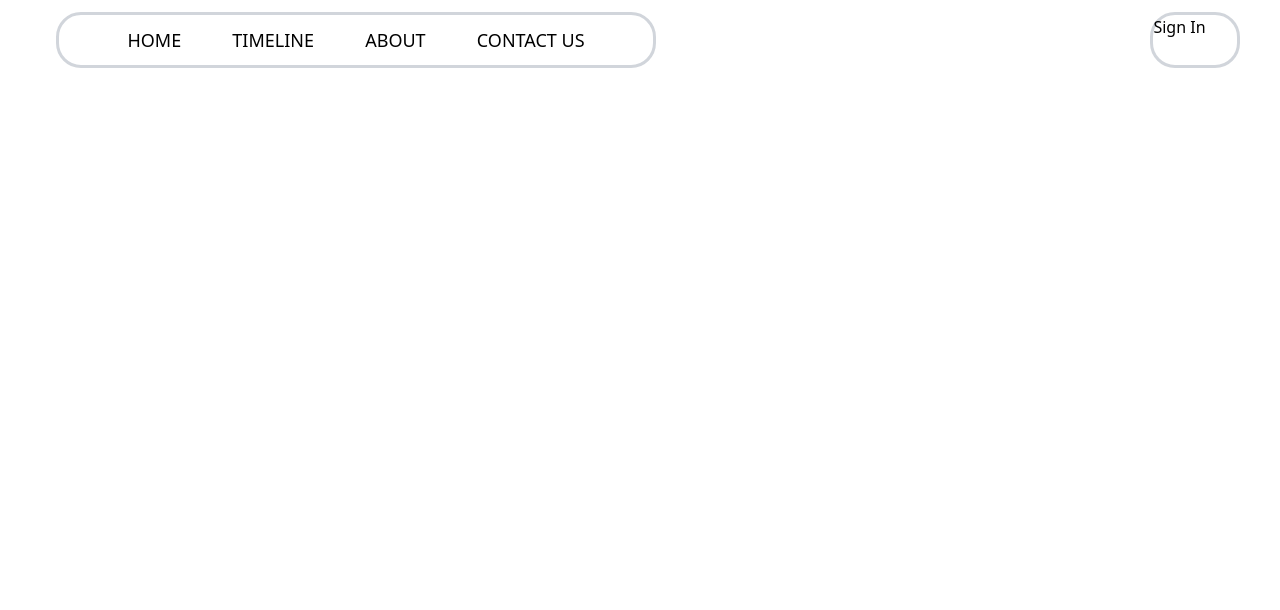
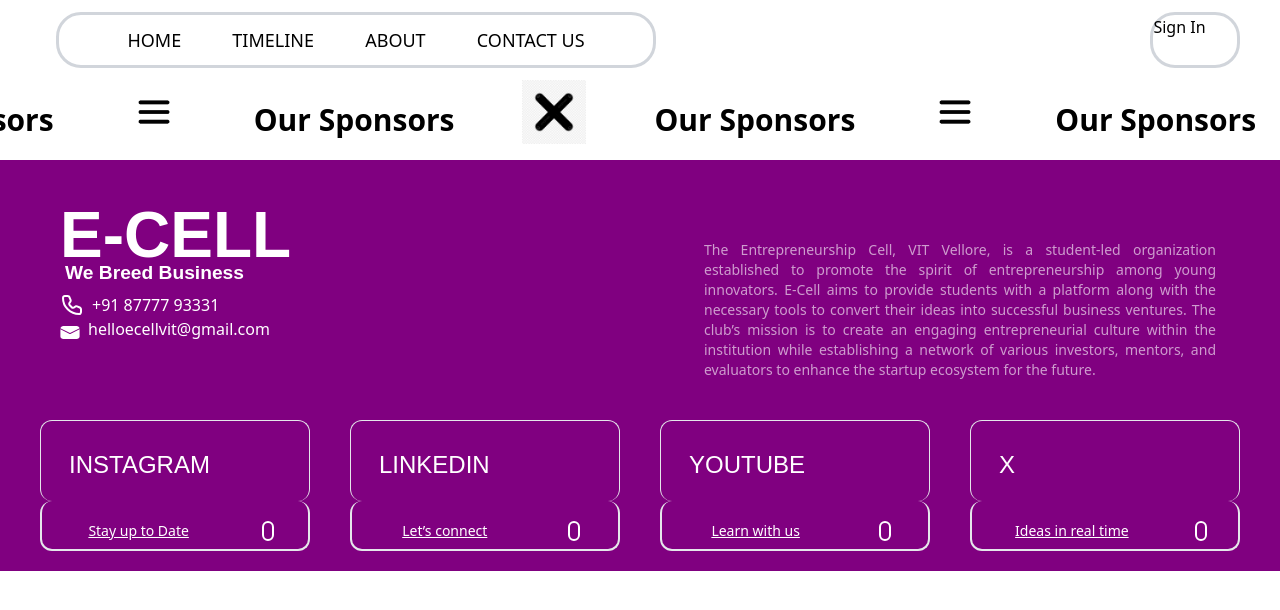
Before and after one commit to ecellvit/Esummit25, a Next.js app: page / in a window 1280 px wide. Shown: the top 610 px of the page. Built offline with nearby package versions, Linux system fonts and the light colour scheme; no server answers.

Commit message:
footer and marquee

```diff
--- a/app/page.tsx
+++ b/app/page.tsx
@@ -1,11 +1,17 @@
 // pages/index.tsx or any page
 import SessionWrapper from "@/components/SessionWrapper";
+import Footer from "@/components/footer";
+import Marq from "@/components/marquee";
 import NavBar from "@/components/navbar"
+import Marquee from "react-fast-marquee";
 
 export default function HomePage() {
   return (
     <div>
       <NavBar/>
+      <Marq/>
+      <Footer/>
+
     </div>
   );
 }
--- /dev/null
+++ b/assets/mailicon.tsx
@@ -0,0 +1,20 @@
+import React from 'react';
+
+const MailIcon: React.FC = () => {
+  return (
+    <svg
+      width="20"
+      height="13"
+      viewBox="0 0 20 13"
+      fill="none"
+      xmlns="http://www.w3.org/2000/svg"
+    >
+      <path
+        d="M19.5984 3.373V10.5C19.5984 11.163 19.2824 11.7989 18.7198 12.2678C18.1572 12.7366 17.3941 13 16.5984 13H3.39844C2.60279 13 1.83973 12.7366 1.27712 12.2678C0.714508 11.7989 0.398438 11.163 0.398438 10.5V3.373L9.69364 7.931C9.78598 7.97638 9.89123 8.00032 9.99844 8.00032C10.1056 8.00032 10.2109 7.97638 10.3032 7.931L19.5984 3.373ZM16.5984 3.09527e-08C17.3366 -9.6716e-05 18.0489 0.226607 18.5991 0.63674C19.1493 1.04687 19.4986 1.61164 19.5804 2.223L9.99844 6.92L0.416438 2.223C0.498227 1.61164 0.847626 1.04687 1.39779 0.63674C1.94796 0.226607 2.66026 -9.6716e-05 3.39844 3.09527e-08H16.5984Z"
+        fill="white"
+      />
+    </svg>
+  );
+};
+
+export default MailIcon;
--- /dev/null
+++ b/assets/phoneicon.tsx
@@ -0,0 +1,23 @@
+import React from 'react';
+
+const PhoneIcon: React.FC = () => {
+  return (
+    <svg
+      width="24"
+      height="24"
+      viewBox="0 0 24 24"
+      fill="none"
+      xmlns="http://www.w3.org/2000/svg"
+    >
+      <path
+        d="M9.502 4.257C9.35357 3.88606 9.09746 3.56808 8.76665 3.34404C8.43585 3.12 8.04553 3.00017 7.646 3H4.895C4.39241 3 3.91041 3.19965 3.55503 3.55503C3.19965 3.91041 3 4.39241 3 4.895C3 13.789 10.21 21 19.106 21C19.6084 20.9997 20.0902 20.8 20.4453 20.4446C20.8005 20.0893 21 19.6074 21 19.105V16.354C21 15.9543 20.8803 15.5638 20.6562 15.2328C20.4322 14.9018 20.1141 14.6455 19.743 14.497L17.107 13.443C16.7723 13.309 16.4075 13.2681 16.0514 13.3244C15.6953 13.3807 15.361 13.5323 15.084 13.763L14.404 14.331C14.0205 14.6509 13.5312 14.8158 13.0323 14.7933C12.5334 14.7707 12.061 14.5623 11.708 14.209L9.792 12.29C9.43914 11.9372 9.2309 11.4653 9.20814 10.9668C9.18538 10.4684 9.34976 9.97946 9.669 9.596L10.236 8.916C10.4672 8.63905 10.6193 8.3047 10.676 7.94838C10.7326 7.59206 10.6919 7.22704 10.558 6.892L9.502 4.257Z"
+        stroke="white"
+        strokeWidth="2"
+        strokeLinecap="round"
+        strokeLinejoin="round"
+      />
+    </svg>
+  );
+};
+
+export default PhoneIcon;
--- /dev/null
+++ b/components/footer.tsx
@@ -0,0 +1,81 @@
+'use client';
+import React from 'react';
+
+//import { faYoutube, faTwitter, faInstagram, faLinkedin } from '@fortawesome/free-brands-svg-icons';
+import PhoneIcon from '../assets/phoneicon';
+import MailIcon from '../assets/mailicon';
+
+const Footer: React.FC = () => {
+  return (
+    <footer className="bg-[purple] box-sizing" id="footer">
+      <div className="flex flex-col gap-10 sm:hidden md:flex pt-10">
+        <div className="flex flex-row text-white flex-grow flex-1">
+          <div className="flex flex-col pl-5 pr-5 w-[50vw]">
+            <h1
+              className="pl-10 text-[5vw] font-[700] after:content-['We_Breed_Business'] after:text-[1.5vw] after:font-Almaria after:text-[#FFFFFF] flex flex-col gap-0 after:static leading-[60%] after:pl-[0.4vw] mt-[2vh]"
+              style={{ fontFamily: "'Almarai', sans-serif" }}
+            >
+              E-CELL
+            </h1>
+            <div className="pl-10">
+              <div className="flex items-center gap-2">
+                <p>
+                  <PhoneIcon />
+                </p>
+                <a href="tel:+91 87777 93331">+91 87777 93331</a>
+              </div>
+              <div className="flex items-center gap-2">
+                <p className="pt-[0.8vh]">
+                  <MailIcon />
+                </p>
+                <a href="mailto:helloecellvit@gmail.com">helloecellvit@gmail.com</a>
+              </div>
+            </div>
+          </div>
+          <div className="flex flex-col flex-1 justify-center items-center pl-5 pr-5 w-[50vw]">
+            <p className="text-sm justify-center items-center flex w-[40vw] text-[rgba(255,255,255,0.61)] text-justify pt-10">
+              The Entrepreneurship Cell, VIT Vellore, is a student-led organization established to promote the spirit of
+              entrepreneurship among young innovators. E-Cell aims to provide students with a platform along with the
+              necessary tools to convert their ideas into successful business ventures. The club’s mission is to create
+              an engaging entrepreneurial culture within the institution while establishing a network of various
+              investors, mentors, and evaluators to enhance the startup ecosystem for the future.
+            </p>
+          </div>
+        </div>
+        <div className="h-[fit-content] flex justify-around items-center flex-wrap gap-10 mb-5 ml-10 mr-10">
+          {/** Social Media Sections */}
+          {[
+            { platform: 'INSTAGRAM', url: 'https://www.instagram.com/ecell_vit/', description: 'Stay up to Date' },
+            { platform: 'LINKEDIN', url: 'https://www.linkedin.com/company/ecellvitvellore', description: 'Let’s connect' },
+            { platform: 'YOUTUBE', url: 'https://www.youtube.com/@e-cellvit7216', description: 'Learn with us' },
+            { platform: 'X', url: 'https://twitter.com/ecell_vit', description: 'Ideas in real time' },
+          ].map(({ platform, url, description }) => (
+            <div key={platform} className="min-w-[18vw] h-[fit-content] flex flex-col flex-1">
+              <div
+                className="border rounded-xl border-b-0 pb-5 p-5"
+                style={{
+                  fontFamily: "'Freeman', sans-serif",
+                  background: 'white',
+                  WebkitBackgroundClip: 'text',
+                  WebkitTextFillColor: 'transparent',
+                }}
+              >
+                <h1 className="text-[#FFFFFF] text-2xl text-bold pl-2 items-center pt-2">{platform}</h1>
+              </div>
+              <div className="flex flex-row justify-around gap-5 pl-5 border-2 pr-2 rounded-xl border-t-0 pt-5 pb-2">
+                <a href={url} className="text-[#FFFFFF] underline text-sm flex items-center" target="_blank" rel="noopener noreferrer">
+                  {description}
+                </a>
+                <a href={url} className="p-1 border-2 border-[#FFFFFF] rounded-xl flex items-center" target="_blank" rel="noopener noreferrer">
+
+                </a>
+              </div>
+            </div>
+          ))}
+        </div>
+      </div>
+    </footer>
+  );
+};
+
+export default Footer;
--- /dev/null
+++ b/components/marquee.tsx
@@ -0,0 +1,40 @@
+import Marquee from "react-fast-marquee";
+import image1 from "../assets/close.jpg";
+import image2 from "../assets/hamburger.jpg";
+
+const Marq: React.FC = () => {
+  return (
+    <div className="pt-20"> {/* Adjust the padding-top based on navbar height */}
+      <Marquee speed={100} className="bg-white overflow-hidden">
+        <div className="flex gap-10 h-20 bg-white text-black justify-around font-bold text-lg md:text-xl leading-normal select-none">
+          <span className="flex items-center font-bold h-full text-3xl">
+            <b>Our Sponsors</b>
+          </span>
+          <img src={image1.src} alt="logo 1" className="h-16 mx-7" />
+          <span className="flex items-center font-bold h-full text-3xl">
+            <b>Our Sponsors</b>
+          </span>
+          <img src={image2.src} alt="logo 2" className="h-16 mx-7" />
+          <span className="flex items-center font-bold h-full text-3xl">
+            <b>Our Sponsors</b>
+          </span>
+          <img src={image1.src} alt="logo 1" className="h-16 mx-7" />
+          <span className="flex items-center font-bold h-full text-3xl">
+            <b>Our Sponsors</b>
+          </span>
+          <img src={image2.src} alt="logo 2" className="h-16 mx-7" />
+          <span className="flex items-center font-bold h-full text-3xl">
+            <b>Our Sponsors</b>
+          </span>
+          <img src={image1.src} alt="logo 1" className="h-16 mx-7" />
+          <span className="flex items-center font-bold h-full text-3xl">
+            <b>Our Sponsors</b>
+          </span>
+          <img src={image2.src} alt="logo 2" className="h-16 mx-7" />
+        </div>
+      </Marquee>
+    </div>
+  );
+};
+
+export default Marq;
--- a/package.json
+++ b/package.json
@@ -16,6 +16,7 @@
     "next-auth": "^4.24.11",
     "react": "^18",
     "react-dom": "^18",
+    "react-fast-marquee": "^1.6.5",
     "react-hot-toast": "^2.5.1"
   },
   "devDependencies": {
```
Also changed, not shown: 1 other file (tests, documents, lock files or other folders).
